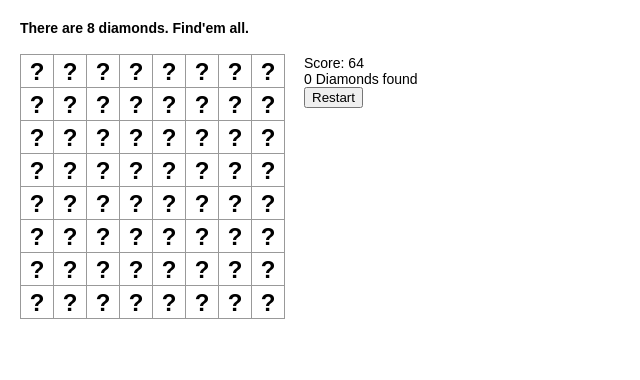
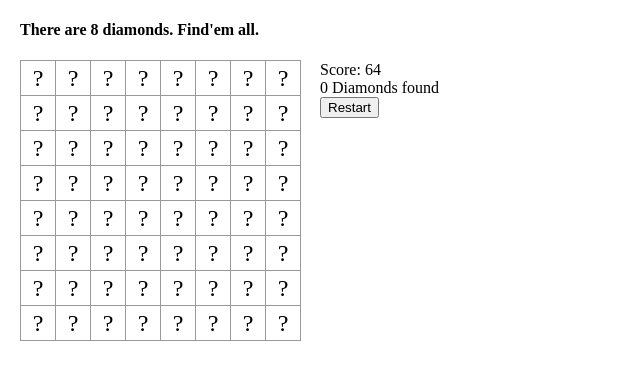
Before and after one commit to mitmaniar/diamond-sweeper, a React (Create React App) app: page / in a window 1280 px wide. Shown: the top 380 px of the page, without its empty margins (0-640 px from the left). Built offline with nearby package versions, Linux system fonts and the light colour scheme; the HTML template or start-up script is replaced by a standard one.

Commit message:
Hint implementation completed.

```diff
--- a/src/App.js
+++ b/src/App.js
@@ -24,7 +24,8 @@ class Game extends React.Component {
       diamondCount: diamondCount,
       squareStates: Array(matrixSize*matrixSize).fill(0),
       diamondPositions: this.generateDiamondPositions(matrixSize, diamondCount),
-      hint:''
+      hint:'',
+      hintPos:-1
     };
   }
 
@@ -41,37 +42,46 @@ class Game extends React.Component {
 
   handleClick(i) {
     const isBlank = this.state.diamondPositions.indexOf(i) === -1;
-    let hint = '';
-    if(isBlank) {
-
-    }
+    let hint = isBlank?this.getHintDirection(i):'';
     const updatedStates = [...this.state.squareStates];
     updatedStates[i] = 1;
     this.setState({
-      squareStates: updatedStates
+      squareStates: updatedStates,
+      hint: hint,
+      hintPos: i
     })
   }
 
   getHintDirection(i) {
-    let direction = '';
-    let distance = this.state.matrixSize;
-    const iLocation = [(i/this.state.matrixSize),(i%this.state.matrixSize) - 1];
-    const matrixPositions = this.state.diamondPositions.map((pos) => {
-      const diamondLocation = [(pos/this.state.matrixSize), (pos%this.state.matrixSize) - 1];
+    const matrixDistance = this.state.diamondPositions.filter((pos) => !this.state.squareStates[pos]).map((pos) => {
+      return [pos,this.getDistance(i,pos)];
+    });
+    matrixDistance.sort((a,b) => a[1]<b[1]?-1:a[1]>b[1]?1:0);
+    const closestDiamondPos = matrixDistance[0][0];
+    return this.calcDirection(i,closestDiamondPos);
+  }
 
-      const dVertical = Math.abs(iLocation[0] - diamondLocation[0]);
-      const dHorizontal = Math.abs(iLocation[1] - diamondLocation[1]);
+  calcDirection(i,j) {
+    let vector = '';
+    const iLocation = this.getLocation(i);
+    const jLocation = this.getLocation(j);
+    if(Math.abs(iLocation[0] - jLocation[0]) > Math.abs(iLocation[1] - jLocation[1])) {
+      vector = jLocation[0]<iLocation[0]?'up':'down'
+    }
+    else {
+      vector = jLocation[1]<iLocation[1]?'left':'right'
+    }
+    return vector;
+  }
 
-      if(dVertical<distance) {
-        distance = dVertical;
-      }
+  getDistance(i,j) {
+    const iLocation = this.getLocation(i);
+    const jLocation = this.getLocation(j);
+    return Math.abs(iLocation[0] - jLocation[0]) + Math.abs(iLocation[1] - jLocation[1])
+  }
 
-      if(dHorizontal<distance) {
-        distance = dHorizontal;
-      }
-
-      return diamondLocation;
-    })
+  getLocation(i) {
+    return [parseInt(i/this.state.matrixSize),(i%this.state.matrixSize)];
   }
 
   diamondsFound() {
@@ -97,6 +107,7 @@ class Game extends React.Component {
               squareStates={this.state.squareStates}
               matrixSize = {this.state.matrixSize}
               hint = {this.state.hint}
+              hintPos = {this.state.hintPos}
               onClick={i => this.handleClick(i)}
             />
           </div>
--- a/src/components/Board.js
+++ b/src/components/Board.js
@@ -7,6 +7,8 @@ export default class Board extends React.Component {
           openState={this.props.squareStates[i]}
           diamond={this.props.diamondPositions.indexOf(i)>=0}
           hint={this.props.hint}
+          hintPos = {this.props.hintPos}
+          squarePos = {i}
           onClick={() => this.props.onClick(i)}
         />
       );
--- a/src/components/Square.js
+++ b/src/components/Square.js
@@ -1,8 +1,10 @@
 import React, { Component } from 'react';
 export default function Square(props) {
+    let contentCls = props.openState?(props.diamond?'diamond':(props.hintPos===props.squarePos?props.hint:'')):'unknown';
+
     return (
-      <button className="square" onClick={props.onClick}>
-        {props.openState?(props.diamond?'D':props.hint):'?'}
-      </button>
+      <div className="square" onClick={props.onClick}>
+        <div className={contentCls}></div>
+      </div>
     );
   }
--- a/src/index.css
+++ b/src/index.css
@@ -1,9 +1,7 @@
 body {
   margin: 0;
   padding: 0;
-  font-family: -apple-system, BlinkMacSystemFont, "Segoe UI", "Roboto", "Oxygen",
-    "Ubuntu", "Cantarell", "Fira Sans", "Droid Sans", "Helvetica Neue",
-    sans-serif;
+  font-family: "Times New Roman", Times, serif;
   -webkit-font-smoothing: antialiased;
   -moz-osx-font-smoothing: grayscale;
 }
@@ -14,7 +12,7 @@ code {
 }
 
 body {
-  font: 14px "Century Gothic", Futura, sans-serif;
+  font-family: "Times New Roman", Times, serif;
   margin: 20px;
 }
 
@@ -37,7 +35,6 @@ ol, ul {
   border: 1px solid #999;
   float: left;
   font-size: 24px;
-  font-weight: bold;
   line-height: 34px;
   height: 34px;
   margin-right: -1px;
@@ -45,6 +42,60 @@ ol, ul {
   padding: 0;
   text-align: center;
   width: 34px;
+}
+
+.square-h:after {
+  content: 'h'
+}
+
+.diamond {
+  border-style: solid;
+  border-color: transparent transparent red transparent;
+  border-width: 0 5.5px 5.5px 5.5px;
+  height: 0;
+  width: 7px;
+  box-sizing: content-box;
+  position: relative;
+  margin: 11px 0 5px 8px;
+}
+
+.diamond:after {
+  content: "";
+  position: absolute;
+  top: 5.5px;
+  left: -5.5px;
+  width: 0;
+  height: 0;
+  border-style: solid;
+  border-color: red transparent transparent transparent;
+  border-width: 9.5px 9px 0 9px;
+}
+
+.right:after {
+    content: '>'
+}
+.left:after {
+  content: '<'
+}
+.up {
+  transform: rotate(-90deg);
+}
+.up:after {
+  content: '>';
+}
+.down {
+  transform: rotate(90deg);
+}
+.down:after {
+  content: '>';
+}
+
+.hidden:after {
+  content: 'h';
+}
+
+.unknown:after {
+  content: '?';
 }
 
 .square:focus {
```
